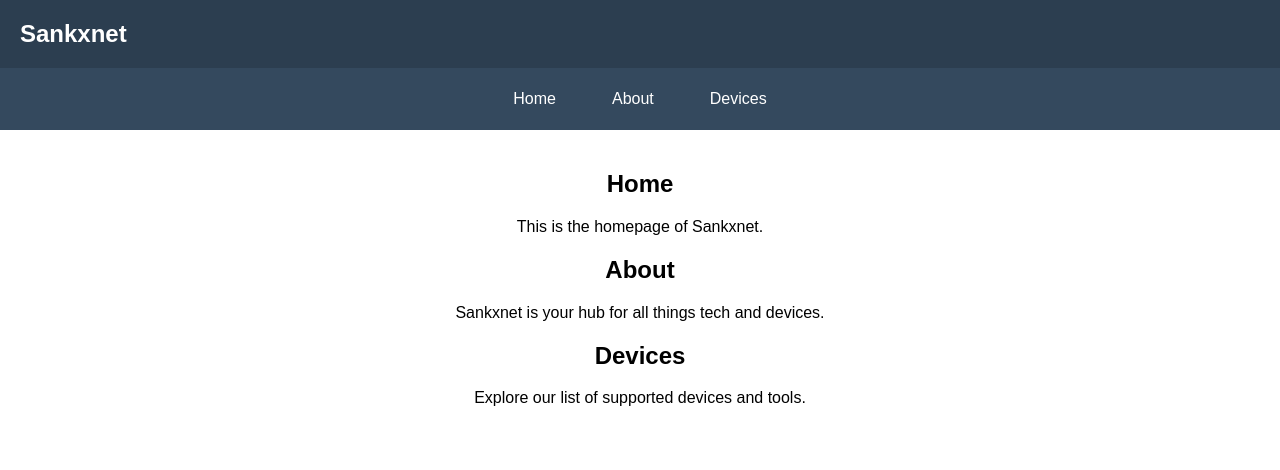
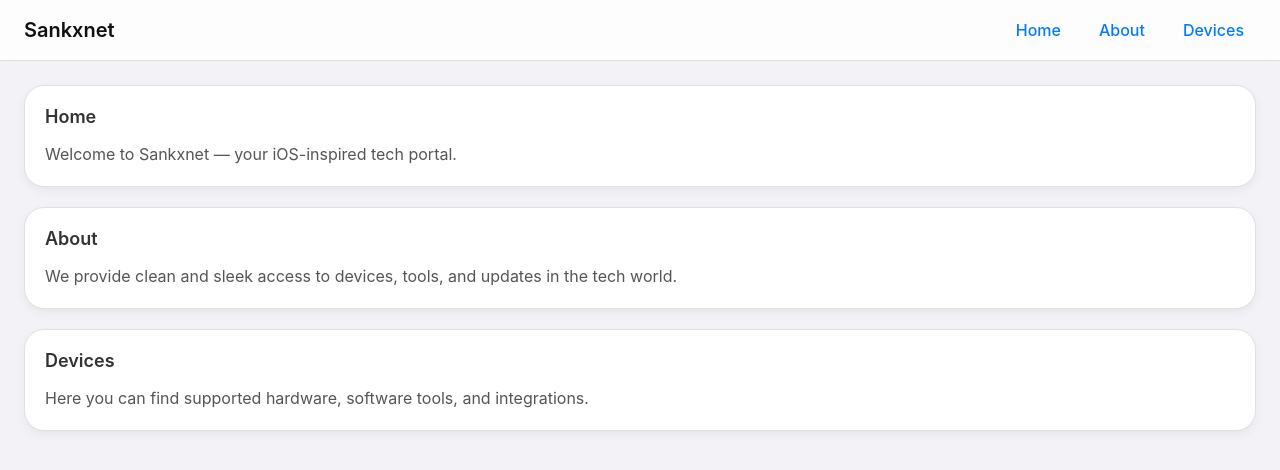
Before and after one commit to sankxSK/sankxnet, a plain HTML site: page index.html in a window 1280 px wide. Drawn offline with Linux system fonts and the light colour scheme.

Commit message:
Update index.html

```diff
--- a/index.html
+++ b/index.html
@@ -5,48 +5,81 @@
   <meta name="viewport" content="width=device-width, initial-scale=1.0"/>
   <title>Sankxnet</title>
   <style>
+    /* iOS-style font */
     body {
-      font-family: Arial, sans-serif;
+      font-family: -apple-system, BlinkMacSystemFont, "Segoe UI", Roboto, Helvetica, Arial, sans-serif;
       margin: 0;
-      padding: 0;
+      background: #f2f2f7;
     }
 
+    /* Top panel (glass effect) */
     header {
-      background-color: #2c3e50;
-      color: white;
-      padding: 20px;
+      position: sticky;
+      top: 0;
+      z-index: 10;
+      background: rgba(255, 255, 255, 0.8);
+      backdrop-filter: blur(12px);
+      -webkit-backdrop-filter: blur(12px);
       display: flex;
+      justify-content: space-between;
       align-items: center;
-      justify-content: flex-start;
+      padding: 14px 24px;
+      border-bottom: 1px solid #e0e0e0;
     }
 
     header h1 {
       margin: 0;
-      font-size: 24px;
+      font-size: 20px;
+      font-weight: 600;
+      color: #111;
     }
 
     nav {
-      background-color: #34495e;
       display: flex;
-      justify-content: center;
-      padding: 10px 0;
+      gap: 14px;
     }
 
     nav a {
-      color: white;
-      padding: 12px 18px;
       text-decoration: none;
-      margin: 0 10px;
-      border-radius: 4px;
+      color: #007aff;
+      font-weight: 500;
+      padding: 6px 12px;
+      border-radius: 12px;
+      transition: background-color 0.3s ease;
     }
 
     nav a:hover {
-      background-color: #2c3e50;
+      background-color: rgba(0, 122, 255, 0.1);
     }
 
+    /* Main area */
     main {
+      padding: 24px;
+      display: flex;
+      flex-direction: column;
+      gap: 20px;
+    }
+
+    /* iOS-style card (like Settings app) */
+    .category-frame {
+      background-color: white;
+      border-radius: 20px;
       padding: 20px;
-      text-align: center;
+      box-shadow: 0 4px 10px rgba(0, 0, 0, 0.05);
+      border: 1px solid #e0e0e0;
+    }
+
+    .category-frame h2 {
+      margin-top: 0;
+      font-size: 18px;
+      font-weight: 600;
+      color: #333;
+    }
+
+    .category-frame p {
+      margin: 10px 0 0;
+      color: #555;
+      line-height: 1.5;
     }
   </style>
 </head>
@@ -54,28 +87,27 @@
 
   <header>
     <h1>Sankxnet</h1>
+    <nav>
+      <a href="#home">Home</a>
+      <a href="#about">About</a>
+      <a href="#devices">Devices</a>
+    </nav>
   </header>
 
-  <nav>
-    <a href="#home">Home</a>
-    <a href="#about">About</a>
-    <a href="#devices">Devices</a>
-  </nav>
-
   <main>
-    <section id="home">
+    <section id="home" class="category-frame">
       <h2>Home</h2>
-      <p>This is the homepage of Sankxnet.</p>
+      <p>Welcome to Sankxnet — your iOS-inspired tech portal.</p>
     </section>
 
-    <section id="about">
+    <section id="about" class="category-frame">
       <h2>About</h2>
-      <p>Sankxnet is your hub for all things tech and devices.</p>
+      <p>We provide clean and sleek access to devices, tools, and updates in the tech world.</p>
     </section>
 
-    <section id="devices">
+    <section id="devices" class="category-frame">
       <h2>Devices</h2>
-      <p>Explore our list of supported devices and tools.</p>
+      <p>Here you can find supported hardware, software tools, and integrations.</p>
     </section>
   </main>
 
```
